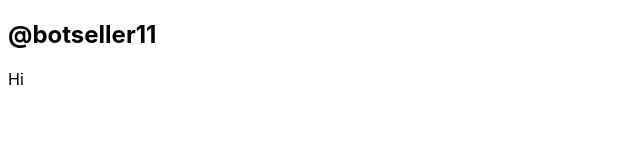
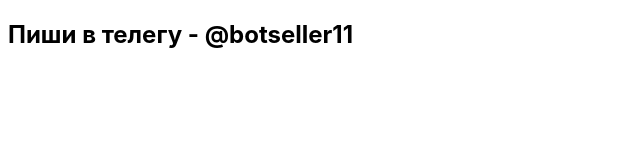
Before and after one commit to botseller11/botseller11.github.io, a plain HTML site: page index.html in a window 1280 px wide. Shown: the whole page, without its empty margins (0-640 px from the left). Drawn offline with Linux system fonts and the light colour scheme.

Commit message:
auto deploy

```diff
--- a/index.html
+++ b/index.html
@@ -3,13 +3,12 @@
   <head>
     <meta name="viewport" content="width=device-width, initial-scale=1">
     <meta charset="utf-8">
-    <title>@botseller11 - </title>
+    <title>Разработка чудес - @botseller11 - </title>
     <link rel="stylesheet" href="/assets/css/main.css">
   </head>
   <body>
-    <h2 id="botseller11">@botseller11</h2>
+    <h2 id="пиши-в-телегу---botseller11">Пиши в телегу - @botseller11</h2>
 
-<p>Hi</p>
 
   </body>
 </html>
```
